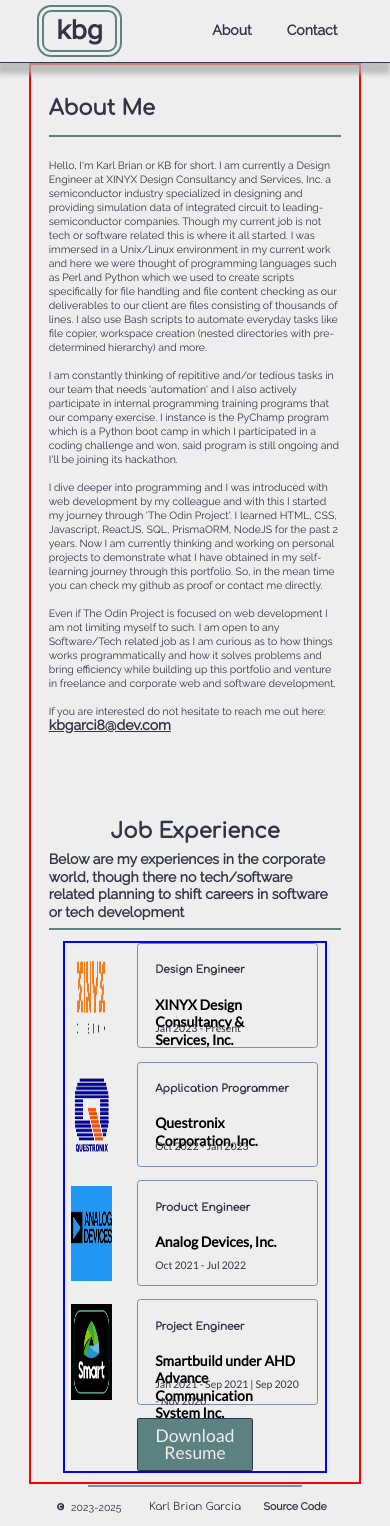
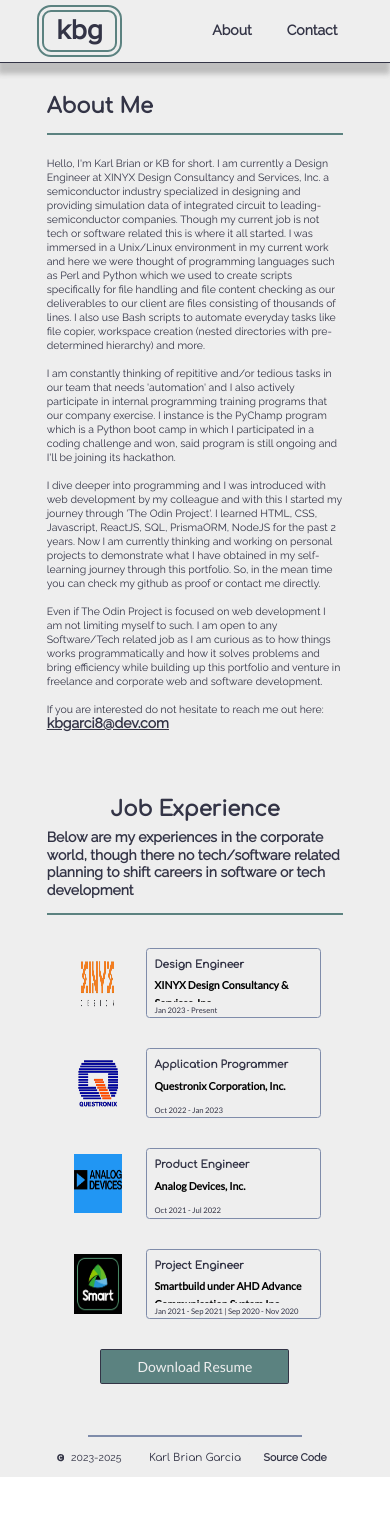
Before and after one commit to kbgarcia8/portfolio, a React (Vite) app in the folder portfolio/: page /about in a window 390 px wide. After the commit the page ends 1477 px from the top, so only its background shows below. Built offline with nearby package versions, Linux system fonts and the light colour scheme; no server answers.

Commit message:
Responsiveness-Mobile: Contact Page

```diff
--- a/portfolio/src/components/molecules/ProjectCard/ProjectCard.styles.js
+++ b/portfolio/src/components/molecules/ProjectCard/ProjectCard.styles.js
@@ -59,7 +59,7 @@ export const ProjectTitle = styled.h4`
 export const ProjectDescription = styled.p`
     width: 100%;
     overflow-y: hidden;
-    border: 2px solid red;
+
     ${media.mobile`
         height: 50%;
         line-height: ${v.spacing.small};
--- a/portfolio/src/components/pages/AboutPage/AboutPage.styles.js
+++ b/portfolio/src/components/pages/AboutPage/AboutPage.styles.js
@@ -14,7 +14,6 @@ export const AboutPageWrapper = styled.div`
         padding-inline: 0;
         width: 85%;
     `}
-    border: 2px solid red;
 `;
 
 export const HistorySection = styled(Section)`
@@ -22,7 +21,7 @@ export const HistorySection = styled(Section)`
 
     ${media.mobile`
         height: 80vh;
-        margin-bottom: ${v.spacing.xxlarge};
+        margin-bottom: ${v.spacing.large};
     `}
 
     ${media.desktop`
@@ -38,6 +37,10 @@ export const HistoryParagraph = styled.p`
         font-size: ${v.fontSize.xsmall};
         line-height: calc(${v.spacing.small} + 0.25rem);
         margin-bottom: 0;
+    `}
+    ${media.tablet`
+        font-size: ${v.fontSize.small};
+        line-height: 1.25rem;
     `}
     ${media.desktop`
         font-size: ${v.fontSize.medium};
@@ -84,6 +87,7 @@ export const ExperienceSection = styled(Section)`
         }
     `}
     ${media.tablet`
+        height: 80vh;
         & h3 {
             font-size: ${v.fontSize.medium};
         }
@@ -97,27 +101,33 @@ export const ExperiencesSpace = styled.div`
     display: flex;
     flex-direction: column;
     align-items: center;
-    justify-content: space-between;
-    height: 100%;
     margin-top: ${v.spacing.small};
     ${media.mobile`
-        width: 90%;
+        justify-content: space-around;
+        height: 85%;
+        width: 85%;
     `}
     ${media.tablet`
+        justify-content: space-between;
+        height: 100%;
         width: 75%;
     `}
-    border: 2px solid blue;
 `;
 
 export const ExperienceContainer = styled. div`
     width: 100%;
-    height: 20%;
     display: flex;
     align-items: center;
+    ${media.mobile`
+        height: 15%;
+    `}
+    ${media.tablet`
+        height: 20%;
+    `}
 `;
 
 export const CompanyIconContainer = styled.div`
-    width: 20%;
+    width: 25%;
     height: 100%;
     margin-right: 7.5%;
     display: flex;
@@ -138,58 +148,86 @@ export const CompanyIconContainer = styled.div`
 `;
 
 export const ExperienceInformation = styled.div`
-    width: 70%;
+    width: 75%;
     height: 100%;
     display: flex;
     flex-direction: column;
     align-items: center;
     border: ${v.borderThickness.thin} solid ${({theme}) => theme.blue};
     border-radius: ${v.borderRadius.small};
-    padding: ${v.spacing.medium};
     transition: transform 0.3s ease;
 
     & > * {
         margin: 0;
     }
+
+    ${media.mobile`
+        padding: ${v.spacing.xsmall};
+    `}
+    ${media.tablet`
+        padding: ${v.spacing.medium};
+    `}
 `;
 
 export const ExperienceTitle = styled.h4`
     width: 100%;
-    height: 50%;
+    height: 40%;
+
 `;
 
 export const ExperienceCompany = styled.h5`
     width: 100%;
-    height: 35%;
+    height: 45%;
+    overflow: hidden;
 `;
 
 export const ExperienceDuration = styled.p`
     width: 100%;
     height: 15%;
     font-family: ${v.fonts.tertiary}, ${v.fonts.fallback};
-    font-size: ${v.fontSize.xsmall};
+    ${media.mobile`
+        font-size: ${v.fontSize.xxsmall};
+    `}
+    ${media.tablet`
+        font-size: ${v.fontSize.xsmall};
+    `}
+
 `;
 
 export const ButtonContainer = styled.div`
     width: 100%;
-    height: 10%;
     display: flex;
     align-items: center;
     justify-content: center;
+
+    ${media.mobile`
+        height: 7.5%;
+    `}
+    ${media.tablet`
+        height: 10%;
+    `}
 `;
 
 export const DownloadButton = styled(Button)`
-    width: 45%;
     height: 100%;
     background-color: ${({theme})=>theme.teal};
     border-radius: ${v.borderRadius.xsmall};
-
-    & span {
-        font-size: ${v.fontSize.medium};
-    }
 
     &:hover{
         background-color: ${({theme})=>theme.teal2};
         color: ${({theme})=>theme.text};
     }
+
+    ${media.mobile`
+        width: 75%;
+        & span {
+            font-size: ${v.fontSize.small};
+        }
+    `}
+    ${media.tablet`
+        width: 45%;
+        & span {
+            font-size: ${v.fontSize.medium};
+        }
+    `}
 `;
--- a/portfolio/src/components/pages/ContactPage/ContactPage.styles.js
+++ b/portfolio/src/components/pages/ContactPage/ContactPage.styles.js
@@ -8,27 +8,49 @@ import { media } from "utils/utils.js";
 export const ContactPageWrapper = styled.div`
     width: 70%;
     height: 100%;
+    display: flex;
+    flex-direction: column;
+    ${media.mobile`
         padding-block: ${v.spacing.medium};
-    padding-inline: ${v.spacing.xxlarge};
+        padding-inline: 0;
+        width: 85%;
+    `}
 `;
 
 export const ContactSection = styled(Section)`
     width: 100%;
+    ${media.mobile`
+        height: 75vh;
+
+        & h3 {
+            font-size: ${v.fontSize.small};
+            margin-top: ${v.spacing.small};
+        }
+    `}
+    ${media.tablet`
         height: 55vh;
 
         & h3 {
             font-size: ${v.fontSize.medium};
             margin-top: ${v.spacing.medium};
         }
+    `}
 `;
 
 export const ContactSpace = styled.div`
-    height: 100%;
     width: 100%;
     display: grid;
+    ${media.mobile`
+        height: 75%;
+        gap: ${v.spacing.small};
+        grid-template-rows: repeat(5, 20%);
+    `}
+    ${media.tablet`
+        height: 100%;
+        gap: ${v.spacing.medium};
         grid-template-columns: repeat(2, 1fr);
         grid-template-rows: repeat(3, 25%);
-    gap: ${v.spacing.medium};
+    `}
 `;
 
 export const ContactContainer = styled(Link)`
@@ -43,7 +65,7 @@ export const ContactContainer = styled(Link)`
 `;
 
 export const IconContainer = styled.div`
-    width: 12.5;
+    width: 15%;
     height: 100%;
     display: flex;
     align-content: center;
--- a/portfolio/src/components/pages/MainPage/MainPage.styles.js
+++ b/portfolio/src/components/pages/MainPage/MainPage.styles.js
@@ -15,7 +15,6 @@ export const MainPageWrapper = styled.div`
         padding-inline: 0;
         width: 85%;
     `}
-    border: 2px solid red;
 `;
 
 export const AboutSection = styled(Section)`
--- a/portfolio/src/styles/globalStyles.js
+++ b/portfolio/src/styles/globalStyles.js
@@ -98,8 +98,14 @@ h4 {
 }
 h5 {
     font-family: ${v.fonts.tertiary}, ${v.fonts.fallback};
-    font-size: ${v.fontSize.small};
-    margin-bottom: ${v.spacing.xsmall};
+    ${media.mobile`
+        font-size: ${v.fontSize.xsmall};
+        margin-bottom: 0;
+    `}
+    ${media.tablet`
+        font-size: ${v.fontSize.small};
+        margin-bottom: ${v.spacing.xsmall};
+    `}
 }
 p {
     font-size: ${v.fontSize.small};
```
Lines whose indentation alone changed are shown as unchanged.
